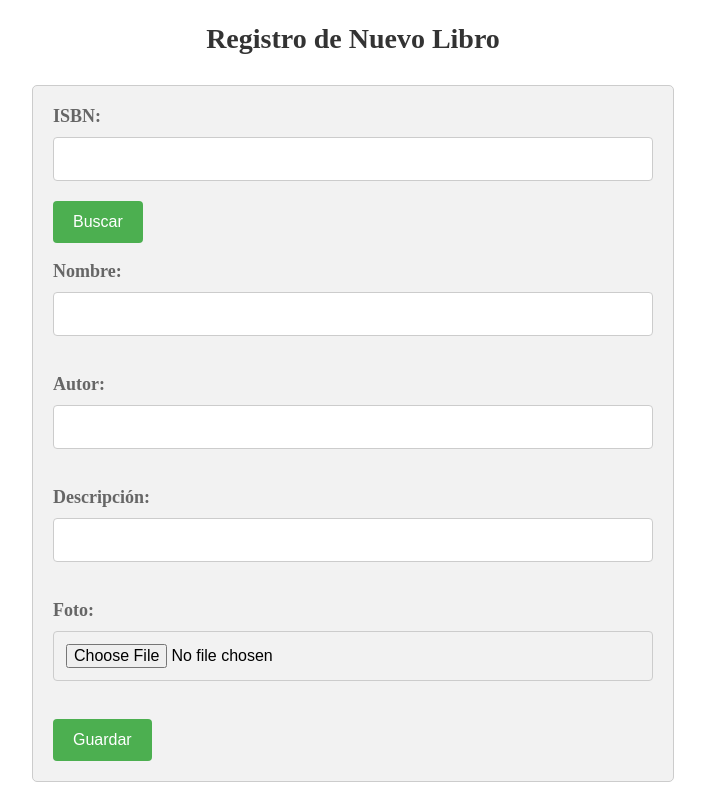
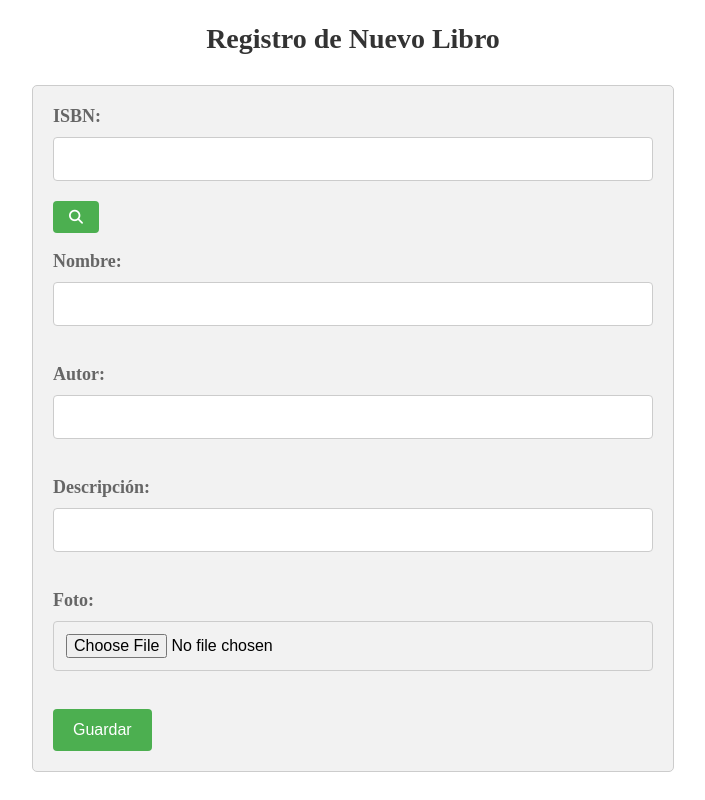
Before and after one commit to juan11010/prestamo-libros, a PHP site: page /nuevoLibro.php in a window 1280 px wide. Shown: the whole page, without its empty margins (287-992 px from the left). Run offline with PHP 8.4, Linux system fonts and the light colour scheme; the visitor is signed in with stand-in values (Sample User, id 1); some libraries are stand-ins or nearby versions.

Commit message:
Agragado awesome font a nuevo libro

```diff
--- a/css/estilos.css
+++ b/css/estilos.css
@@ -87,3 +87,22 @@ cursor: not-allowed;
 .button-example:hover {
 	background-color: #45a049;
 }
+
+.button-search {
+  background-color: #4CAF50;
+  color: white;
+  padding: 8px 16px;
+  border: none;
+  border-radius: 4px;
+  cursor: pointer;
+  font-size: 14px;
+}
+
+.button-search.disabled {
+  opacity: 0.5;
+  cursor: not-allowed;
+}
+
+.button-search:hover {
+  background-color: #45a049;
+}
--- a/nuevoLibro.php
+++ b/nuevoLibro.php
@@ -55,6 +55,7 @@ if (isset($_POST['nuevoLibro'])) {
 <head>
     <script src="https://code.jquery.com/jquery-3.6.0.min.js"></script>
     <script src="https://code.jquery.com/ui/1.13.0/jquery-ui.min.js"></script>
+    <script src="https://kit.fontawesome.com/a4c5675b6c.js" crossorigin="anonymous"></script>
     <link rel="stylesheet" href="https://code.jquery.com/ui/1.13.0/themes/smoothness/jquery-ui.css">
     <link rel="stylesheet" type="text/css" href="css/estilos.css">
     <title>Nuevo Libro</title>
@@ -64,7 +65,7 @@ if (isset($_POST['nuevoLibro'])) {
   <form action="" method="post" enctype="multipart/form-data" class="form-example">
     <label for="isbn">ISBN:</label>
     <input type="text" id="isbn" name="isbn" onkeyup="buscarLibros()">
-    <button type="button" onclick="buscarLibro()" class="button-example">Buscar</button><br><br>
+    <button type="button" onclick="buscarLibro()" class="button-search"><i class="fa-solid fa-magnifying-glass"></i></button><br><br>
     <label for="nombre">Nombre:</label>
     <input type="text" id="nombre" name="nombre"><br><br>
     <label for="autor">Autor:</label>
```
